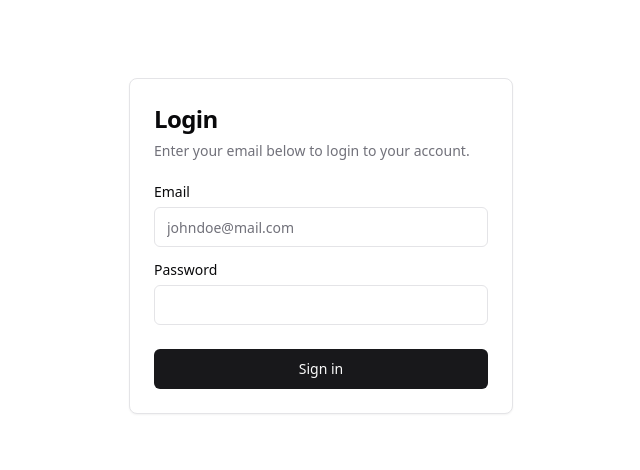
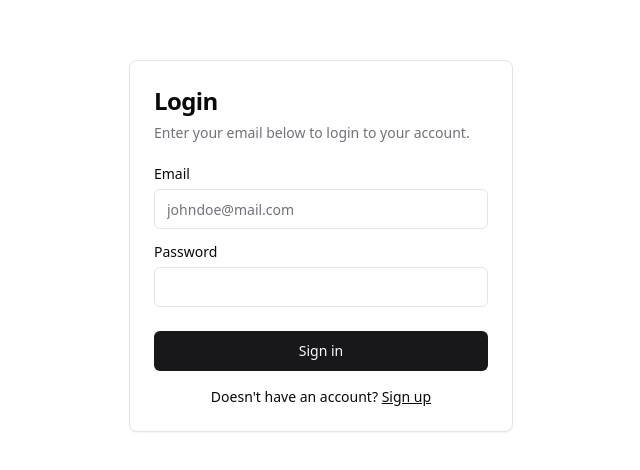
Before and after one commit to fredrikj31/auth-system, a React (Vite) app in the folder app/: page /login in a window 1280 px wide. Shown: the part 154-624 px from the top of the page, without its empty margins (319-959 px from the left). Built offline with nearby package versions, Linux system fonts and the light colour scheme.

Commit message:
feat(app): adds link to signup page on login form page

```diff
--- a/app/src/pages/Login.tsx
+++ b/app/src/pages/Login.tsx
@@ -2,6 +2,7 @@ import { Button } from "@shadcn-ui/components/ui/button";
 import { Card, CardContent, CardDescription, CardFooter, CardHeader, CardTitle } from "@shadcn-ui/components/ui/card";
 import { Input } from "@shadcn-ui/components/ui/input";
 import { Label } from "@shadcn-ui/components/ui/label";
+import { Link } from "react-router-dom";
 
 export const LoginPage = () => {
   return (
@@ -21,8 +22,14 @@ export const LoginPage = () => {
             <Input id="password" type="password" required />
           </div>
         </CardContent>
-        <CardFooter>
+        <CardFooter className="flex flex-col">
           <Button className="w-full">Sign in</Button>
+          <div className="mt-4 text-center text-sm">
+            Doesn't have an account?{" "}
+            <Link to={"/signup"} className="underline">
+              Sign up
+            </Link>
+          </div>
         </CardFooter>
       </Card>
     </div>
```
